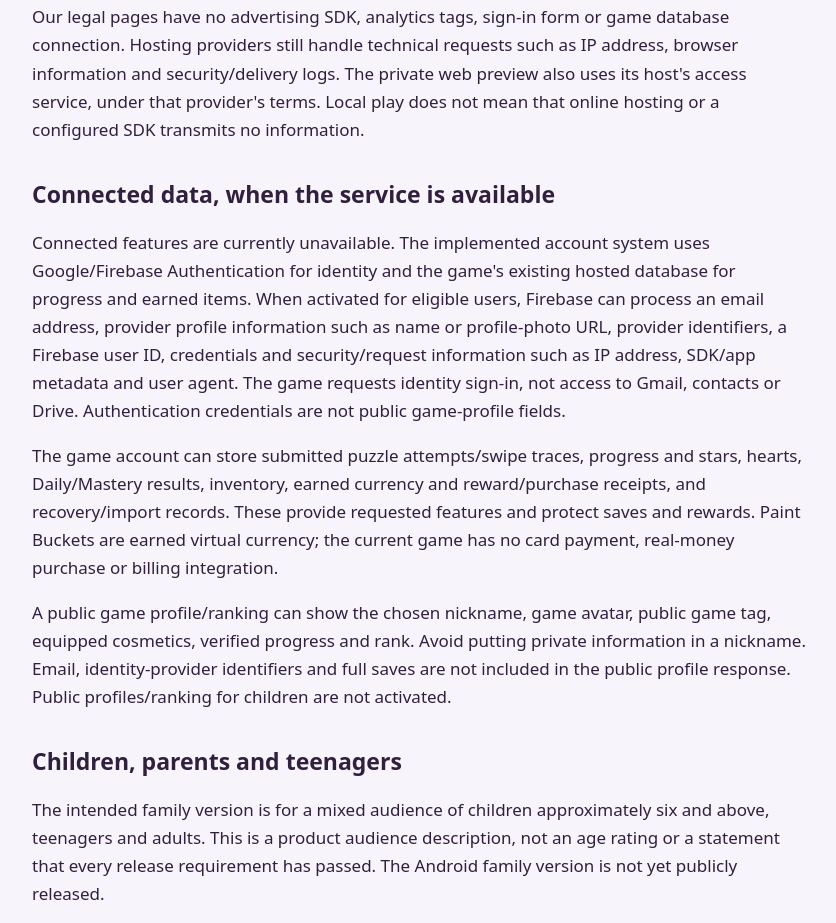
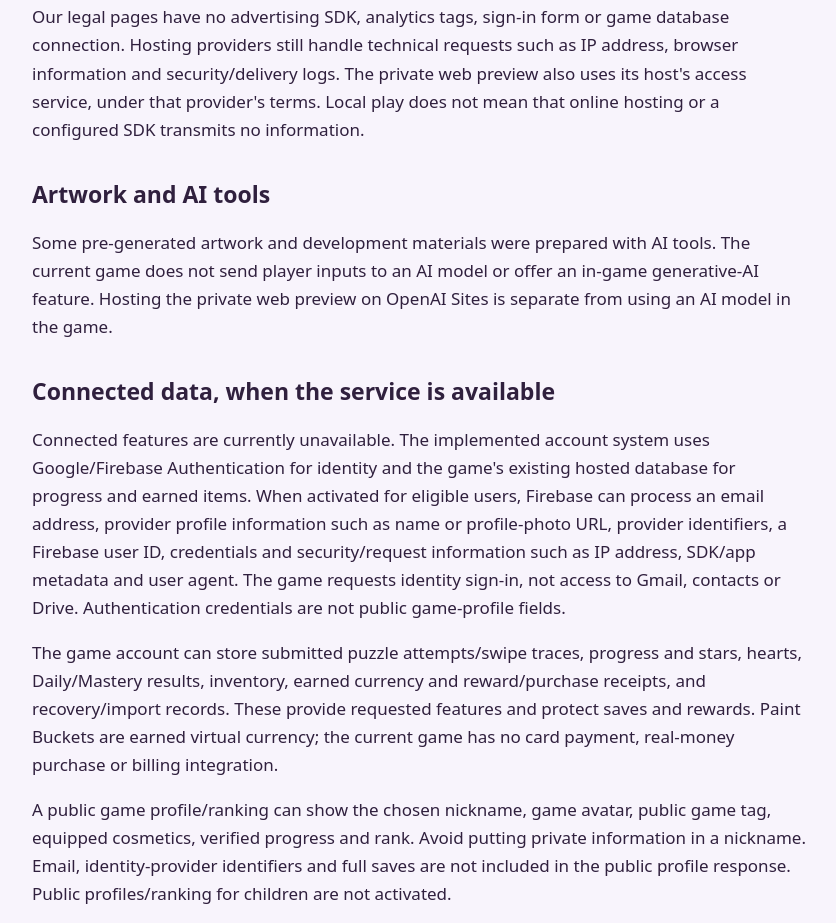
Before and after one commit to AsenSlavov-web/-pocket-ripple-legal, a plain HTML site: page privacy/index.html in a window 1280 px wide. Shown: the part 1127-2050 px from the top of the page, without its empty margins (220-1056 px from the left). Drawn offline with Linux system fonts and the light colour scheme.

Commit message:
Clarify AI artwork and current game data processing

```diff
--- a/privacy/index.html
+++ b/privacy/index.html
@@ -4,6 +4,7 @@
 <h2>Who is responsible</h2><address style="font-style:normal"><strong>Daniel Nikolaev Chukov</strong><br>Даниел Николаев Чуков<br>Individual publisher and data controller · Pocket Ripple<br>Block 12, Studentski Grad, Sofia, Bulgaria<br>България, София, Студентски град, бл. 12<br><a href="tel:+359988924288">+359988924288</a><br><a href="mailto:pocketripplegames@gmail.com">pocketripplegames@gmail.com</a></address>
 <h2>Local play and device storage</h2><p>Local play keeps puzzle attempts and results, hearts and refill times, Paint Buckets, reward receipts, collection progress, owned avatars/equipment, selected cosmetics and preferences on your device. These records support saving, restoring and avoiding duplicate rewards. Core local gameplay does not require creating a game account. Removing app/browser storage can remove that device's save. Files you choose to export and independent offline copies remain under your control.</p>
 <p>Our legal pages have no advertising SDK, analytics tags, sign-in form or game database connection. Hosting providers still handle technical requests such as IP address, browser information and security/delivery logs. The private web preview also uses its host's access service, under that provider's terms. Local play does not mean that online hosting or a configured SDK transmits no information.</p>
+<h2>Artwork and AI tools</h2><p>Some pre-generated artwork and development materials were prepared with AI tools. The current game does not send player inputs to an AI model or offer an in-game generative-AI feature. Hosting the private web preview on OpenAI Sites is separate from using an AI model in the game.</p>
 <h2>Connected data, when the service is available</h2><p>Connected features are currently unavailable. The implemented account system uses Google/Firebase Authentication for identity and the game's existing hosted database for progress and earned items. When activated for eligible users, Firebase can process an email address, provider profile information such as name or profile-photo URL, provider identifiers, a Firebase user ID, credentials and security/request information such as IP address, SDK/app metadata and user agent. The game requests identity sign-in, not access to Gmail, contacts or Drive. Authentication credentials are not public game-profile fields.</p>
 <p>The game account can store submitted puzzle attempts/swipe traces, progress and stars, hearts, Daily/Mastery results, inventory, earned currency and reward/purchase receipts, and recovery/import records. These provide requested features and protect saves and rewards. Paint Buckets are earned virtual currency; the current game has no card payment, real-money purchase or billing integration.</p>
 <p>A public game profile/ranking can show the chosen nickname, game avatar, public game tag, equipped cosmetics, verified progress and rank. Avoid putting private information in a nickname. Email, identity-provider identifiers and full saves are not included in the public profile response. Public profiles/ranking for children are not activated.</p>
```
